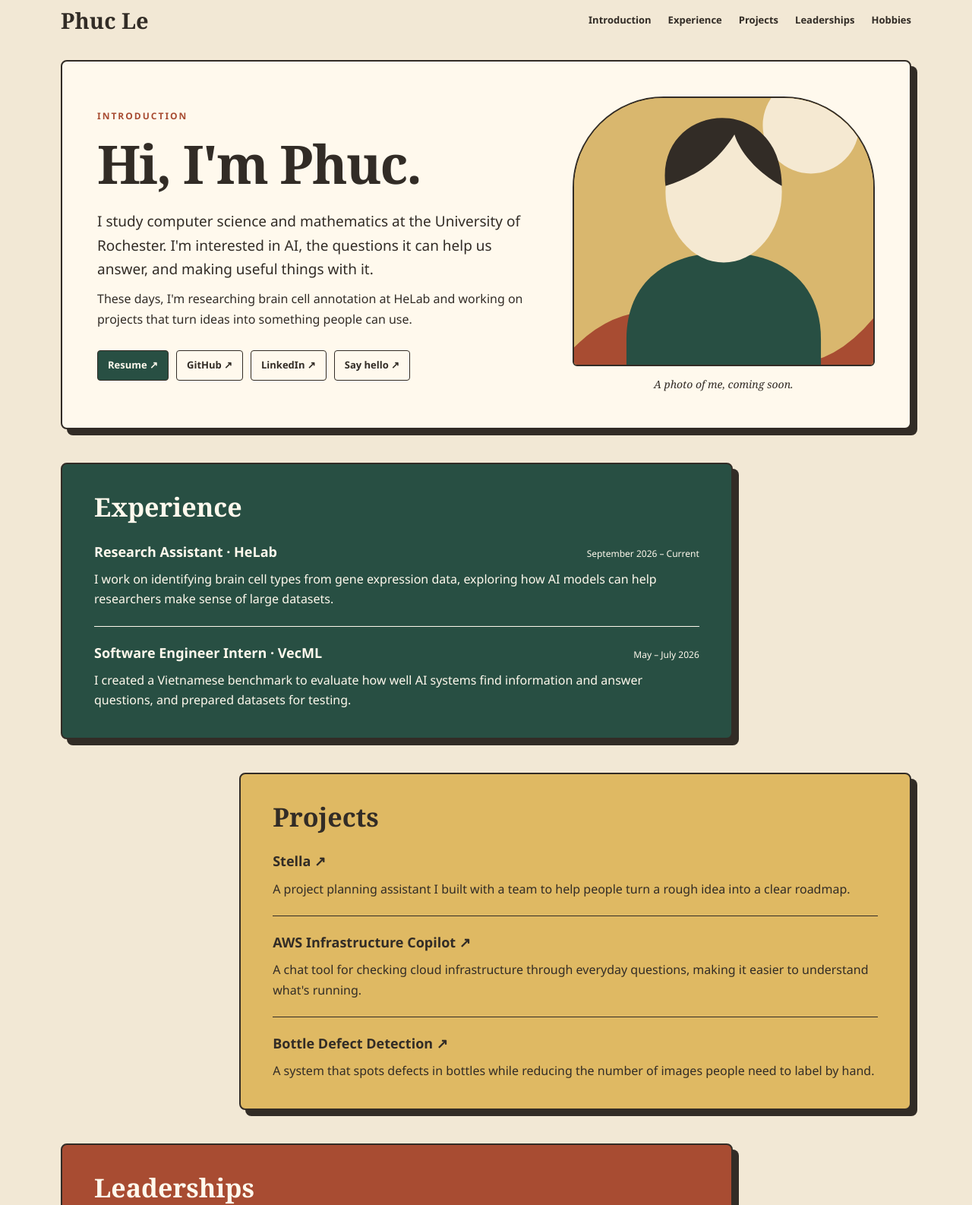
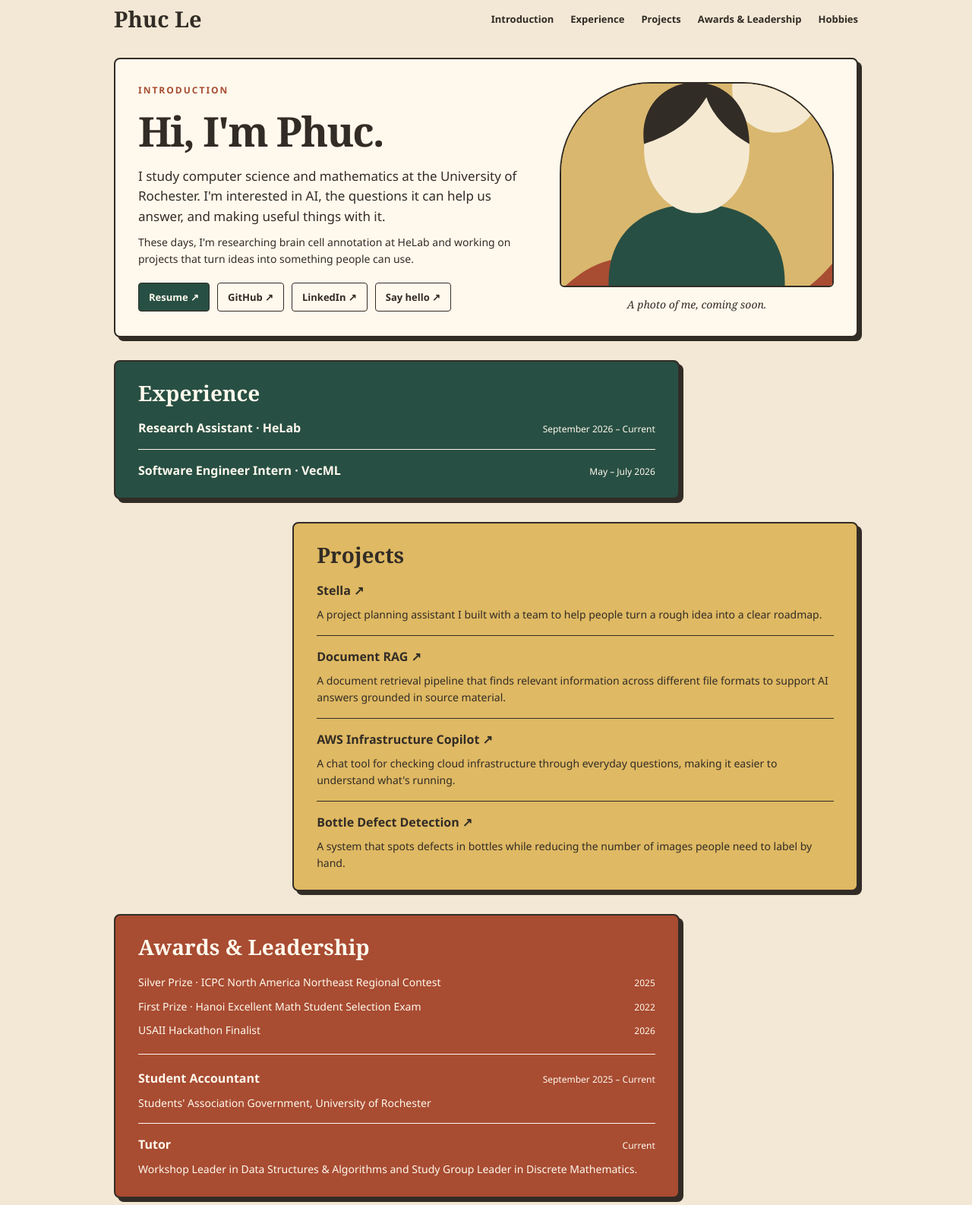
Before and after one commit to Phuc1Le/gh-deployment-workflow, a plain HTML site: page index.html in a window 1280 px wide. Shown: the part 25-1611 px from the top of the page at 76% size. Drawn offline with Linux system fonts and the light colour scheme.

Commit message:
Add awards, fix styling

```diff
--- a/css/style.css
+++ b/css/style.css
@@ -8,38 +8,38 @@
   --cream: #fff9ed;
 }
 * { box-sizing: border-box; }
-body { margin: 0; background: var(--paper); color: var(--ink); font-family: 'Segoe UI', Arial, sans-serif; font-size: 16px; line-height: 1.65; }
+body { margin: 0; background: var(--paper); color: var(--ink); font-family: 'Segoe UI', Arial, sans-serif; font-size: 14px; line-height: 1.55; }
 a { color: inherit; text-underline-offset: 4px; }
 a:hover { text-decoration: underline; }
 a:focus-visible { outline: 3px solid currentColor; outline-offset: 5px; }
-.page { width: min(1120px, calc(100% - 64px)); margin: auto; }
+.page { width: min(980px, calc(100% - 64px)); margin: auto; }
 .site-header { display: flex; justify-content: space-between; align-items: center; gap: 24px; padding: 28px 0; }
 .wordmark { font-family: Georgia, serif; font-size: 29px; font-weight: bold; text-decoration: none; }
 nav { display: flex; flex-wrap: wrap; gap: 8px 22px; }
 nav a { font-size: 13px; font-weight: 600; text-decoration: none; }
-main { display: flex; flex-direction: column; gap: 44px; }
-section { position: relative; width: 79%; padding: 36px 42px; border: 2px solid var(--ink); border-radius: 8px; box-shadow: 8px 8px 0 var(--ink); scroll-margin-top: 24px; }
-.introduction { width: 100%; display: grid; grid-template-columns: 1.45fr 1fr; gap: 48px; align-items: center; padding: 46px; background: var(--cream); }
+main { display: flex; flex-direction: column; gap: 30px; }
+section { position: relative; width: 76%; padding: 25px 30px; border: 2px solid var(--ink); border-radius: 8px; box-shadow: 5px 5px 0 var(--ink); scroll-margin-top: 24px; }
+.introduction { width: 100%; display: grid; grid-template-columns: 1.45fr 1fr; gap: 32px; align-items: center; padding: 30px; background: var(--cream); }
 #experience { align-self: flex-start; background: var(--green); color: var(--cream); }
 #projects { align-self: flex-end; background: var(--gold); }
 #leaderships { align-self: flex-start; background: var(--rust); color: var(--cream); }
 #hobbies { align-self: flex-end; background: #dedfc7; margin-bottom: 8px; }
 .section-label { margin: 0 0 16px; font-size: 12px; font-weight: 700; letter-spacing: 2px; text-transform: uppercase; color: var(--rust); }
 h1, h2 { font-family: Georgia, 'Times New Roman', serif; }
-h1 { font-size: clamp(42px, 5.5vw, 70px); letter-spacing: -2px; line-height: 1.05; margin: 0 0 24px; }
-h2 { font-size: 34px; line-height: 1.2; margin: 0 0 26px; }
-h3 { font-size: 18px; font-weight: 700; margin: 0; line-height: 1.4; }
+h1 { font-size: clamp(36px, 5vw, 54px); letter-spacing: -2px; line-height: 1.05; margin: 0 0 18px; }
+h2 { font-size: 28px; line-height: 1.2; margin: 0 0 18px; }
+h3 { font-size: 16px; font-weight: 700; margin: 0; line-height: 1.4; }
 h3 a { text-decoration: none; }
 p { margin: 10px 0 0; }
-.intro-copy { font-size: 19px; line-height: 1.65; }
-.personal-links { display: flex; flex-wrap: wrap; gap: 10px; margin-top: 28px; }
+.intro-copy { font-size: 17px; line-height: 1.55; }
+.personal-links { display: flex; flex-wrap: wrap; gap: 10px; margin-top: 20px; }
 .personal-links a { padding: 8px 13px; border: 1px solid var(--ink); border-radius: 4px; font-size: 13px; font-weight: 600; text-decoration: none; }
 .personal-links a:first-child { background: var(--green); color: var(--cream); }
 .personal-links a:hover { text-decoration: underline; }
 .portrait { margin: 0; }
-.portrait img { display: block; width: 100%; height: auto; max-height: 355px; object-fit: cover; border: 2px solid var(--ink); border-radius: 120px 120px 6px 6px; background: var(--gold); }
+.portrait img { display: block; width: 100%; height: auto; max-height: 270px; object-fit: cover; border: 2px solid var(--ink); border-radius: 120px 120px 6px 6px; background: var(--gold); }
 .portrait figcaption { margin-top: 12px; text-align: center; font-family: Georgia, serif; font-style: italic; font-size: 14px; }
-.entry + .entry { border-top: 1px solid currentColor; margin-top: 22px; padding-top: 22px; }
+.entry + .entry { border-top: 1px solid currentColor; margin-top: 16px; padding-top: 16px; }
 .entry-heading { display: flex; flex-wrap: wrap; justify-content: space-between; align-items: baseline; gap: 5px 16px; }
 .date { font-size: 12px; margin: 0; }
 .affiliation { font-size: 14px; }
@@ -50,17 +50,22 @@ footer { display: flex; justify-content: space-between; flex-wrap: wrap; gap: 12
   .page { width: calc(100% - 40px); }
   .site-header { align-items: flex-start; flex-direction: column; gap: 14px; }
   nav { gap: 8px 16px; }
-  .introduction { gap: 28px; padding: 30px; grid-template-columns: 1.3fr 1fr; }
-  section { width: 92%; padding: 30px; }
-  h2 { font-size: 30px; }
+  .introduction { gap: 24px; padding: 26px; grid-template-columns: 1.3fr 1fr; }
+  section { width: 92%; padding: 24px; }
+  h2 { font-size: 26px; }
 }
 @media (max-width: 560px) {
   .page { width: calc(100% - 36px); }
   main { gap: 30px; }
-  section { width: 100%; padding: 26px 22px; box-shadow: 5px 5px 0 var(--ink); }
-  .introduction { grid-template-columns: 1fr; padding: 28px 22px; }
+  section { width: 100%; padding: 22px 20px; box-shadow: 5px 5px 0 var(--ink); }
+  .introduction { grid-template-columns: 1fr; padding: 24px 20px; }
   .portrait { width: min(100%, 260px); justify-self: center; }
-  .portrait img { max-height: 280px; }
+  .portrait img { max-height: 240px; }
   .intro-copy { font-size: 17px; }
-  h1 { font-size: 48px; }
+  h1 { font-size: 40px; }
 }
+
+.awards { list-style: none; margin: 0 0 20px; padding: 0 0 20px; border-bottom: 1px solid currentColor; }
+.awards li { display: flex; justify-content: space-between; align-items: baseline; gap: 16px; }
+.awards li + li { margin-top: 10px; }
+.awards .date { flex-shrink: 0; }
--- a/index.html
+++ b/index.html
@@ -9,7 +9,7 @@
   <meta property="og:description" content="Research, projects, and life at the University of Rochester." />
   <meta property="og:type" content="website" />
   <link rel="icon" type="image/svg+xml" href="images/favicon.svg" />
-  <link rel="stylesheet" href="css/style.css?v=20261018-boxes" />
+  <link rel="stylesheet" href="css/style.css?v=20261018-compact" />
 </head>
 <body>
   <a class="skip-link" href="#main">Skip to content</a>
@@ -20,7 +20,7 @@
         <a href="#introduction">Introduction</a>
         <a href="#experience">Experience</a>
         <a href="#projects">Projects</a>
-        <a href="#leaderships">Leaderships</a>
+        <a href="#leaderships">Awards &amp; Leadership</a>
         <a href="#hobbies">Hobbies</a>
       </nav>
     </header>
@@ -49,11 +49,9 @@
         <h2 id="experience-title">Experience</h2>
         <article class="entry">
           <div class="entry-heading"><h3>Research Assistant · HeLab</h3><p class="date">September 2026 – Current</p></div>
-          <p>I work on identifying brain cell types from gene expression data, exploring how AI models can help researchers make sense of large datasets.</p>
         </article>
         <article class="entry">
           <div class="entry-heading"><h3>Software Engineer Intern · VecML</h3><p class="date">May – July 2026</p></div>
-          <p>I created a Vietnamese benchmark to evaluate how well AI systems find information and answer questions, and prepared datasets for testing.</p>
         </article>
       </section>
 
@@ -62,6 +60,10 @@
         <article class="entry">
           <h3><a href="https://github.com/Phuc1Le/USAII" target="_blank" rel="noopener">Stella ↗</a></h3>
           <p>A project planning assistant I built with a team to help people turn a rough idea into a clear roadmap.</p>
+        </article>
+        <article class="entry">
+          <h3><a href="https://github.com/Phuc1Le/complete-RAG-pipeline" target="_blank" rel="noopener">Document RAG ↗</a></h3>
+          <p>A document retrieval pipeline that finds relevant information across different file formats to support AI answers grounded in source material.</p>
         </article>
         <article class="entry">
           <h3><a href="https://github.com/Phuc1Le/Cloud-ops-Copilot" target="_blank" rel="noopener">AWS Infrastructure Copilot ↗</a></h3>
@@ -74,14 +76,19 @@
       </section>
 
       <section id="leaderships" aria-labelledby="leaderships-title">
-        <h2 id="leaderships-title">Leaderships</h2>
+        <h2 id="leaderships-title">Awards &amp; Leadership</h2>
+        <ul class="awards">
+          <li><span>Silver Prize · ICPC North America Northeast Regional Contest</span><span class="date">2025</span></li>
+          <li><span>First Prize · Hanoi Excellent Math Student Selection Exam</span><span class="date">2022</span></li>
+          <li><span>USAII Hackathon Finalist</span><span class="date">2026</span></li>
+        </ul>
         <article class="entry">
           <div class="entry-heading"><h3>Student Accountant</h3><p class="date">September 2025 – Current</p></div>
           <p class="affiliation">Students' Association Government, University of Rochester</p>
         </article>
         <article class="entry">
           <div class="entry-heading"><h3>Tutor</h3><p class="date">Current</p></div>
-          <p>Supporting students in data structures and algorithms and discrete mathematics through workshops and study groups.</p>
+          <p>Workshop Leader in Data Structures &amp; Algorithms and Study Group Leader in Discrete Mathematics.</p>
         </article>
       </section>
 
```
